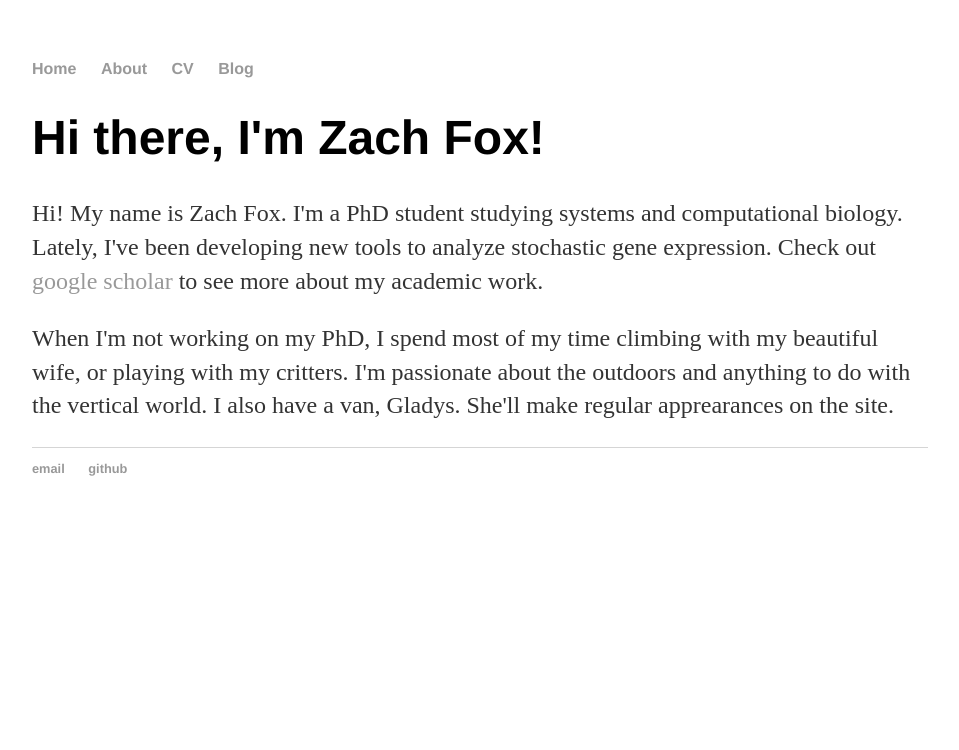
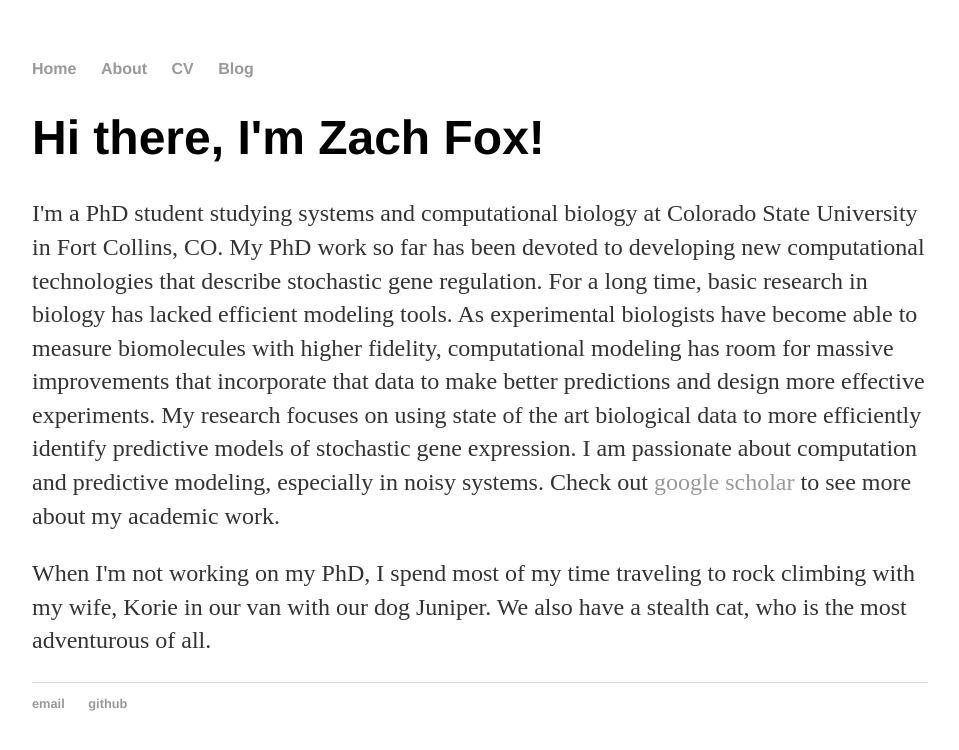
Before and after one commit to zachfox/zachfox.github.io, a Jekyll site: the page built from about/index.html, in a window 1280 px wide. Shown: the top 750 px of the page, without its empty margins (160-1119 px from the left). Built offline with Jekyll 4.4.1, drawn with Linux system fonts in a browser that asks for light colours.

Commit message:
updated about.

```diff
--- a/about/index.html
+++ b/about/index.html
@@ -4,7 +4,8 @@ title: Zach Fox
 ---
 <div class="blurb">
     <h1>Hi there, I'm Zach Fox!</h1>
-    <p>Hi! My name is Zach Fox.  I'm a PhD student studying systems and computational biology. Lately, I've been developing new tools to analyze stochastic gene expression. Check out <a href="https://scholar.google.com/citations?user=PrYu53UAAAAJ&hl=en"> google scholar</a> to see more about my academic work.
+    <p>I'm a PhD student studying systems and computational biology at Colorado State University in Fort Collins, CO. My PhD work so far has been devoted to developing new computational technologies that describe stochastic gene regulation. For a long time, basic research in biology has lacked efficient modeling tools. As experimental biologists have become able to measure biomolecules with higher fidelity, computational modeling has room for massive improvements that incorporate that data to make better predictions and design more effective experiments. My research focuses on using state of the art biological data to more efficiently identify predictive models of stochastic gene expression. I am passionate about computation and predictive modeling, especially in noisy systems. Check out <a href="https://scholar.google.com/citations?user=PrYu53UAAAAJ&hl=en"> google scholar</a> to see more about my academic work.
 
-<p>When I'm not working on my PhD, I spend most of my time climbing with my beautiful wife, or playing with my critters.  I'm passionate about the outdoors and anything to do with the vertical world. I also have a van, Gladys. She'll make regular apprearances on the site.
-</div><!-- /.blurb -->
+
+<p>When I'm not working on my PhD, I spend most of my time traveling to rock climbing with my wife, Korie in our van with our dog Juniper. We also have a stealth cat, who is the most adventurous of all.
+ </div><!-- /.blurb -->
```
